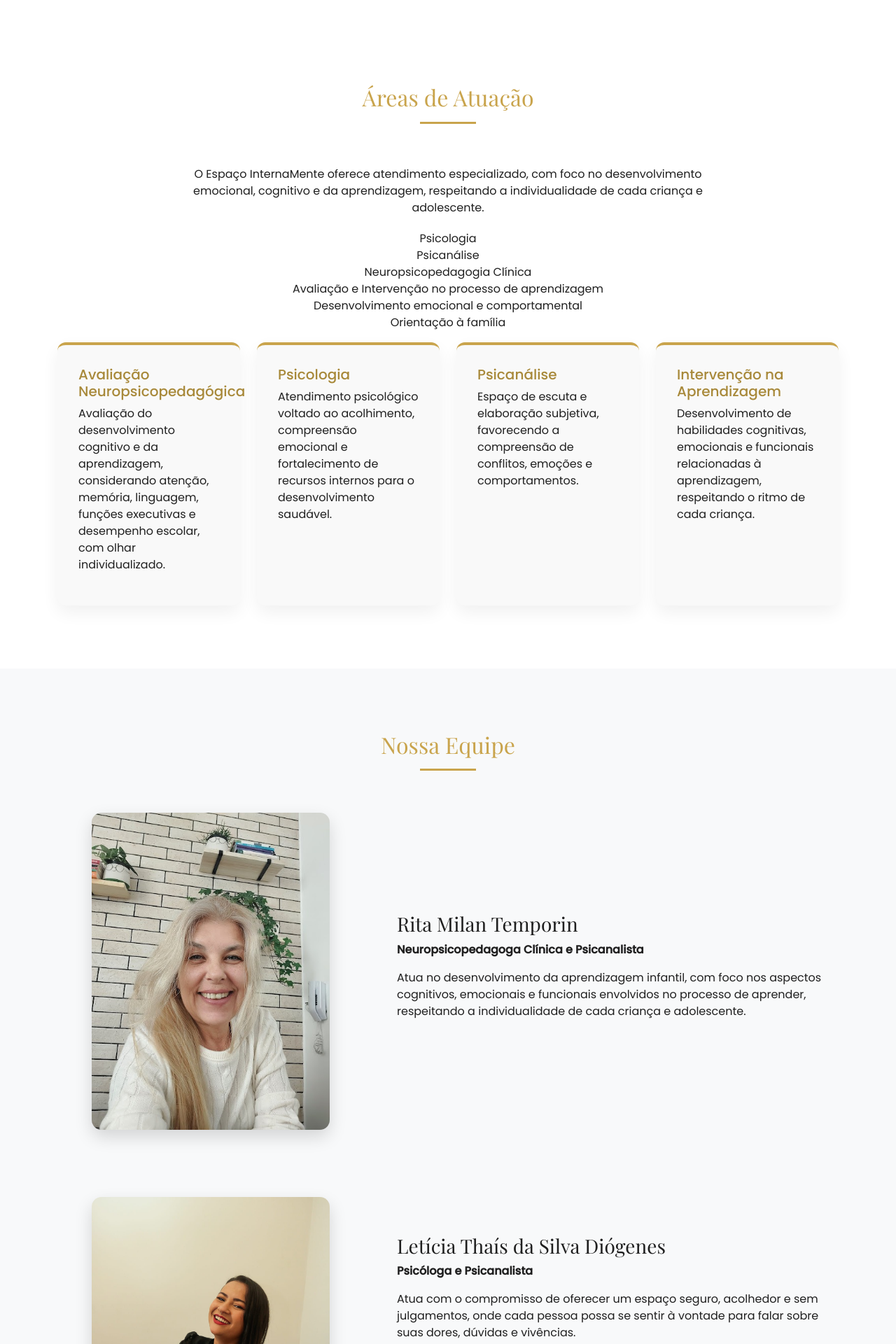
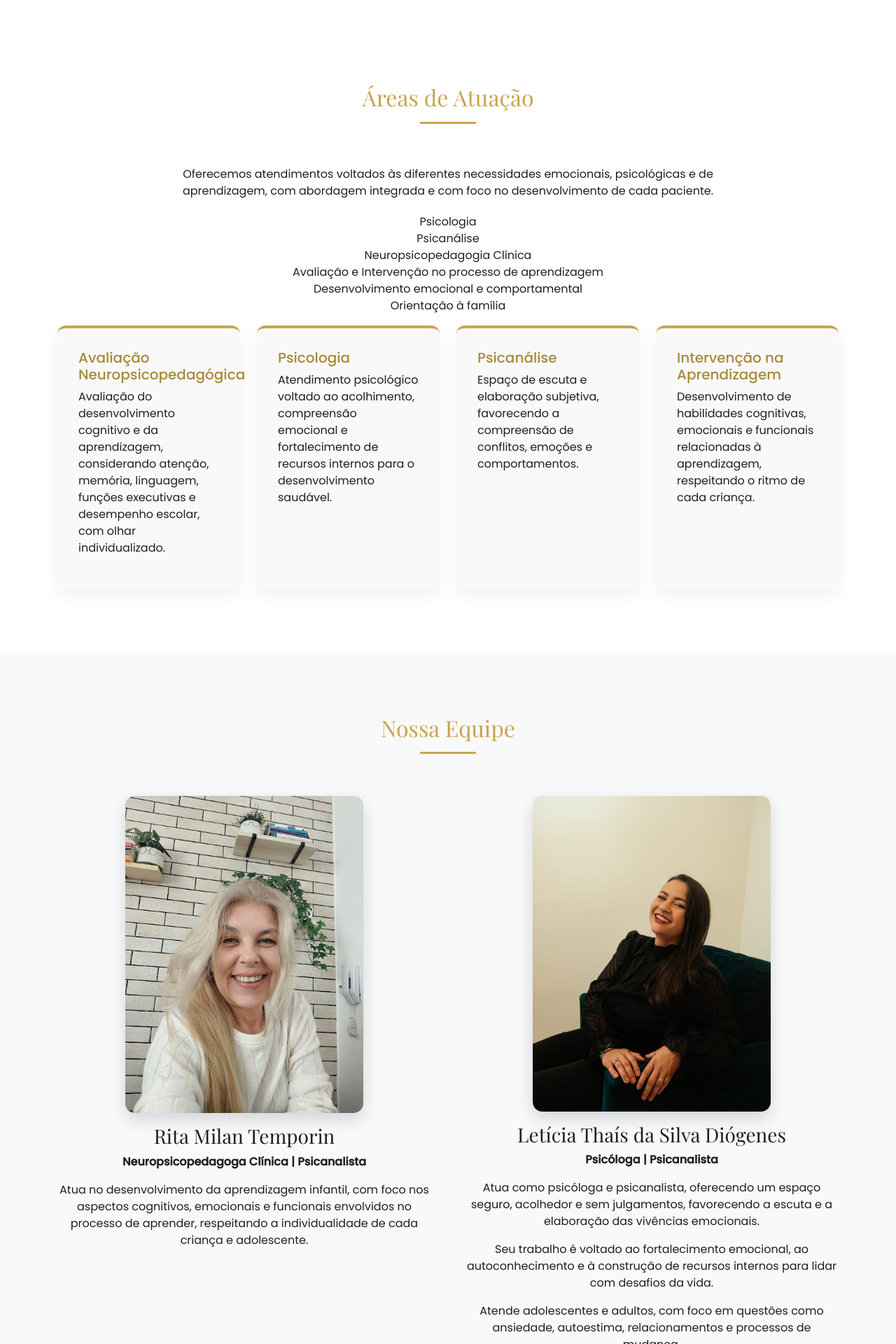
Before and after one commit to dudumilan/espacointernamente, a Django app: page / in a window 1280 px wide. Shown: the part 1160-3080 px from the top of the page at 70% size. Run offline with Django 5.2, Linux system fonts and the light colour scheme.

Commit message:
Update index.html

```diff
--- a/core/templates/core/index.html
+++ b/core/templates/core/index.html
@@ -39,7 +39,7 @@
     <p class="mt-4">
         O Espaço InternaMente é um espaço clínico voltado ao cuidado emocional, psicológico e ao desenvolvimento da aprendizagem.
         <br><br>
-        Aqui, cada paciente é compreendido em sua singularidade, com atendimentos em Psicologia, Psicanálise e Neuropsicologia, considerando não apenas as dificuldades apresentadas, mas todo o processo que envolve o aprender, o sentir e os seu desenvolver.
+        Aqui, cada paciente é compreendido em sua singularidade, com atendimentos em Psicologia, Psicanálise e Neuropsicopedagogia, considerando não apenas as dificuldades apresentadas, mas todo o processo que envolve o aprender, o sentir e os seu desenvolver.
     </p>
 </div>
 </section>
@@ -55,25 +55,20 @@
         Apresenta dificuldade em lidar com emoções
     </p>
 </section>
-
 <p style="text-align:center; padding-bottom:40px;">
     <strong>Não é reforço escolar.</strong><br>
     É um sinal de que o desenvolvimento emocional e cognitivo precisa de atenção especializada.
 </p>
-
 <section id="atuacao">
 <div class="container">
-
     <div class="section-title">
         <h2>Áreas de Atuação</h2>
         <span></span>
     </div>
 
     <div style="text-align:center; max-width:800px; margin:0 auto;">
-        <p>
-            O Espaço InternaMente oferece atendimento especializado, com foco no desenvolvimento emocional, cognitivo e da aprendizagem, respeitando a individualidade de cada criança e adolescente.
+        <p>Oferecemos atendimentos voltados às diferentes necessidades emocionais, psicológicas e de aprendizagem, com abordagem integrada e com foco no desenvolvimento de cada paciente.
         </p>
-
         <p style="margin-top:20px;">
             Psicologia<br>
             Psicanálise<br>
@@ -83,9 +78,7 @@
             Orientação à família
         </p>
     </div>
-
     <div class="row g-4">
-
         <div class="col-md-6 col-lg-3">
             <div class="card-gold">
                 <h5>Avaliação Neuropsicopedagógica</h5>
@@ -95,7 +88,6 @@
                 </p>
             </div>
         </div>
-
         <div class="col-md-6 col-lg-3">
             <div class="card-gold">
                 <h5>Psicologia</h5>
@@ -136,38 +128,29 @@
         <h2>Nossa Equipe</h2>
         <span></span>
     </div>
-
-    <div class="row align-items-center g-5">
-        <div class="col-md-5 text-center">
-            <img src="{% static 'imagens/profissional.png' %}" class="profissional-img" alt="Foto Rita Milan Temporin">
-        </div>
-        <div class="col-md-7">
+       <div class="row text-center g-5">
+    <div class="col-md-6">
+        <img src="{% static 'imagens/profissional.png' %}" class="profissional-img mb-3" alt="Foto Rita Milan Temporin">
         <h3>Rita Milan Temporin</h3>
-            <p><strong>Neuropsicopedagoga Clínica e Psicanalista</strong></p>
+        <p><strong>Neuropsicopedagoga Clínica | Psicanalista</strong></p>
         <p>
             Atua no desenvolvimento da aprendizagem infantil, com foco nos aspectos cognitivos,
             emocionais e funcionais envolvidos no processo de aprender, respeitando a individualidade
             de cada criança e adolescente.
         </p>
     </div>
-    </div>
 
-    <div class="row align-items-center g-5 mt-5">
-        <div class="col-md-5 text-center">
-            <img src="{% static 'imagens/leticia.png' %}" class="profissional-img" alt="Foto Letícia Thaís da Silva Diógenes">
-        </div>
-
-        <div class="col-md-7">
+    <div class="col-md-6">
+        <img src="{% static 'imagens/leticia.png' %}" class="profissional-img mb-3" alt="Foto Letícia Thaís da Silva Diógenes">
         <h3>Letícia Thaís da Silva Diógenes</h3>
-            <p><strong>Psicóloga e Psicanalista</strong></p>
+        <p><strong>Psicóloga | Psicanalista</strong></p>
         <p>
-                Atua com o compromisso de oferecer um espaço seguro, acolhedor e sem julgamentos,
-                onde cada pessoa possa se sentir à vontade para falar sobre suas dores, dúvidas e vivências.
+            Atua como psicóloga e psicanalista, oferecendo um espaço seguro, acolhedor e sem julgamentos,
+            favorecendo a escuta e a elaboração das vivências emocionais.
         </p>
         <p>
-                Compreende a psicoterapia como um processo de construção conjunta, respeitando o tempo
-                e a singularidade de cada indivíduo, com foco no autoconhecimento, no fortalecimento emocional
-                e na busca por uma vida mais leve e significativa.
+            Seu trabalho é voltado ao fortalecimento emocional, ao autoconhecimento e à construção de recursos internos
+            para lidar com desafios da vida.
         </p>
         <p>
             Atende adolescentes e adultos, com foco em questões como ansiedade, autoestima,
@@ -175,10 +158,6 @@
         </p>
     </div>
 </div>
-
-</div>
-</section>
-
 <section id="localizacao">
 <div class="container">
     <div class="section-title">
```
Lines whose indentation alone changed are shown as unchanged.
